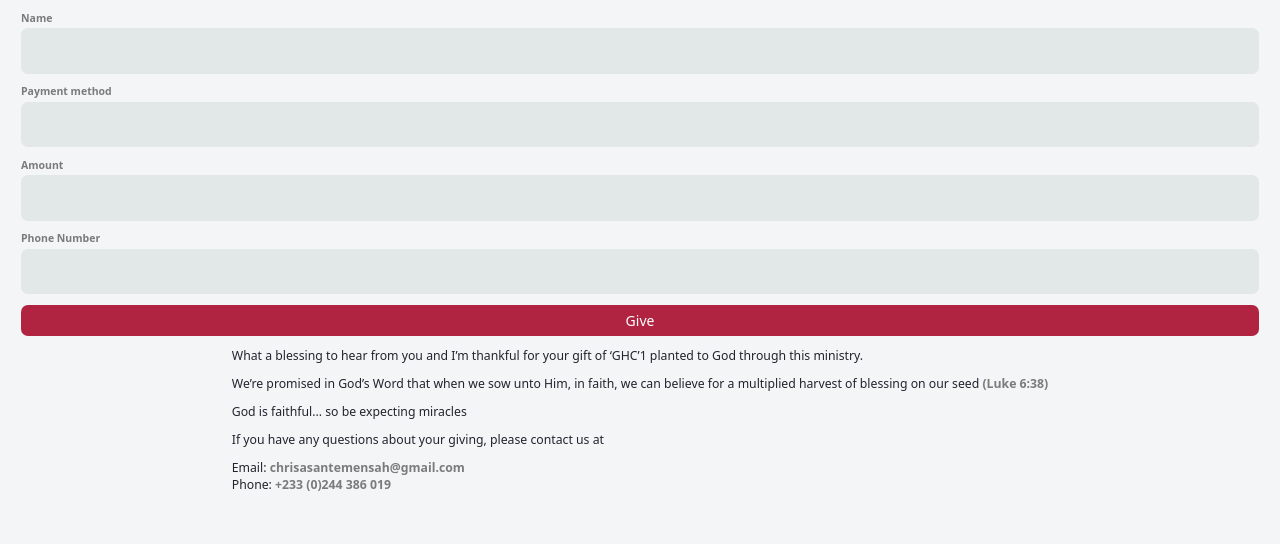
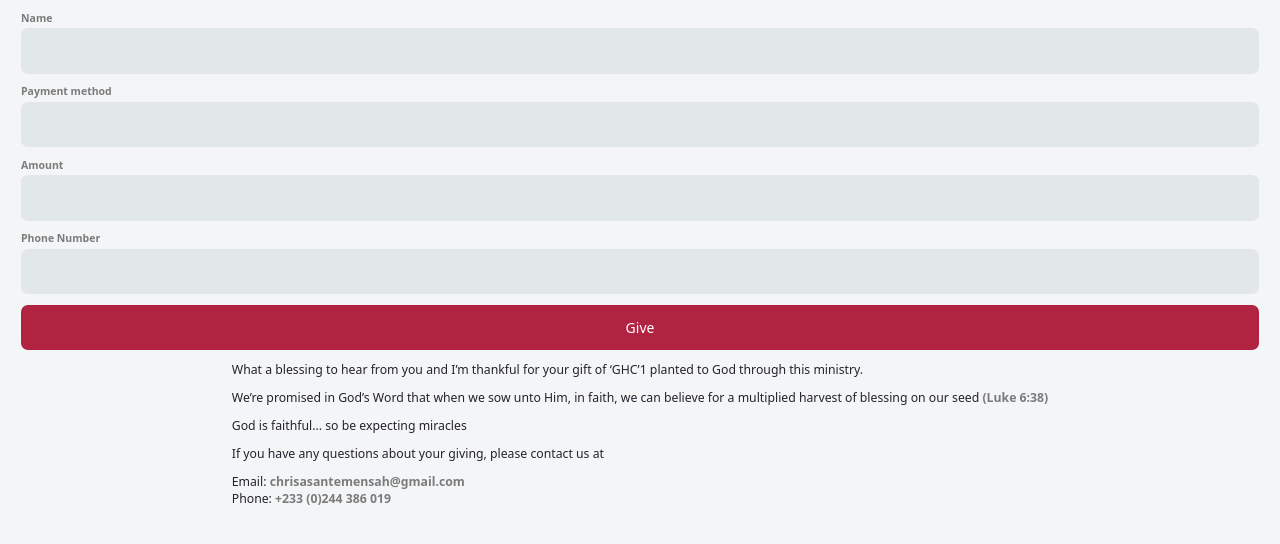
Before and after one commit to mnnlthmpsn/pama_react, a React (Create React App) app: page /give in a window 1280 px wide. Shown: the top 544 px of the page. Built offline with nearby package versions, Linux system fonts and the light colour scheme.

Commit message:
button height

```diff
--- a/src/components/button.js
+++ b/src/components/button.js
@@ -1,6 +1,6 @@
 const Button = props => {
     return (
-        <button className="primaryColor py-2 rounded-lg" {...props}>{props.label || 'Continue'}</button>
+        <button className="primaryColor py-4 rounded-lg" {...props}>{props.label || 'Continue'}</button>
     )
 }
 
```
